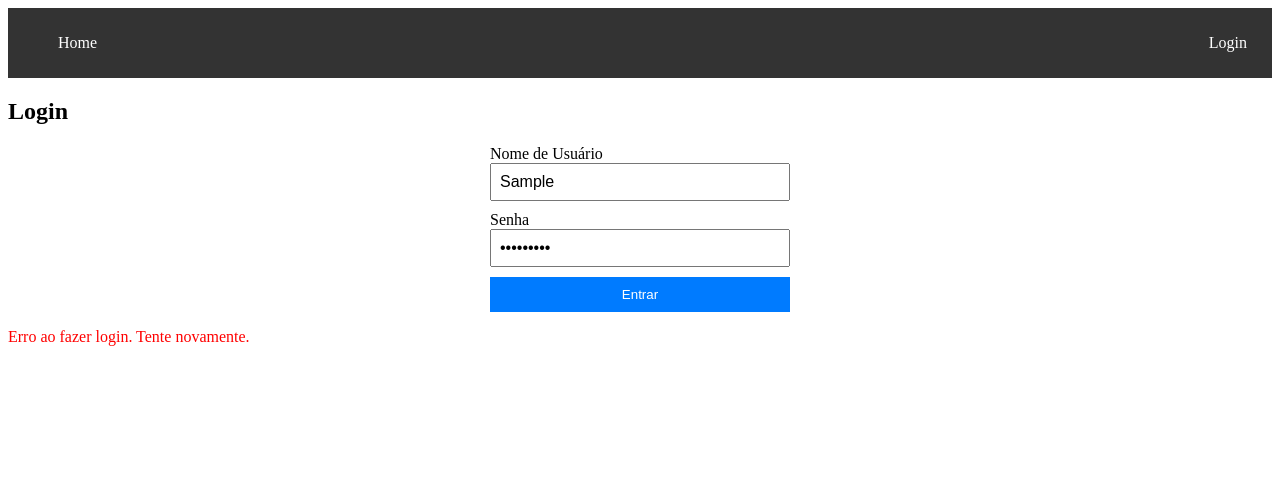
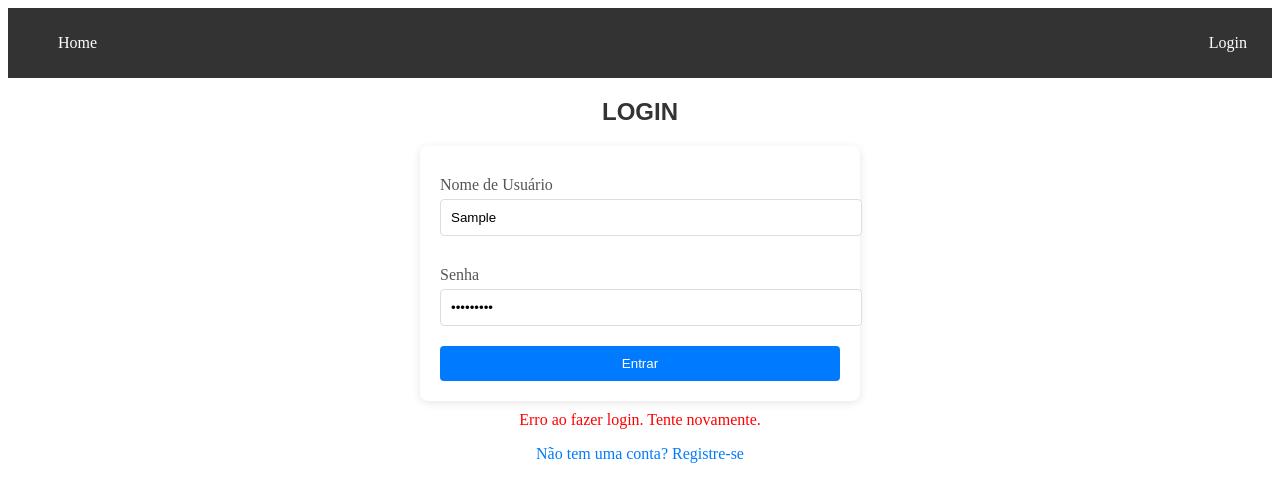
Before and after one commit to GeronimoOlanda/Desafio1_FrontEnd, an Angular app: page /login in a window 1280 px wide. Both pictures are taken after typing "Sample", "Sample123" into the empty fields and a click on the button "Entrar". Shown: the top 502 px of the page. Built offline with nearby package versions, Linux system fonts and the light colour scheme; no server answers.

Commit message:
versão 2.0

```diff
--- a/src/app/pages/login/login.component.css
+++ b/src/app/pages/login/login.component.css
@@ -1,24 +1,72 @@
-form {
-    display: flex;
-    flex-direction: column;
-    max-width: 300px;
-    margin: 0 auto;
+body {
+  background-color: #f4f4f4; /* Cor de fundo suave */
+  font-family: 'Arial', sans-serif; /* Fonte moderna */
+}
+
+h2 {
+  text-align: center; /* Centraliza o título */
+  color: #333; /* Cor do texto */
+  font-family: Arial, Helvetica, sans-serif;
+}
+
+.login-form {
+  max-width: 400px; /* Largura máxima do formulário */
+  margin: 0 auto; /* Centraliza o formulário na página */
+  padding: 20px;
+  background-color: #fff; /* Fundo branco para o formulário */
+  border-radius: 8px; /* Bordas arredondadas */
+  box-shadow: 0 2px 10px rgba(0, 0, 0, 0.1); /* Sombra suave */
+}
+
+label {
+  display: block; /* Exibe os rótulos como blocos */
+  margin: 10px 0 5px; /* Margens para espaçamento */
+  color: #555; /* Cor do texto dos rótulos */
 }
 
 input {
-    margin-bottom: 10px;
-    padding: 8px;
-    font-size: 1rem;
+  width: 100%; /* Largura total */
+  padding: 10px; /* Espaçamento interno */
+  margin-bottom: 20px; /* Espaçamento entre campos */
+  border: 1px solid #ddd; /* Bordas sutis */
+  border-radius: 4px; /* Bordas arredondadas */
+  transition: border 0.3s; /* Transição suave para o foco */
+}
+
+input:focus {
+  border: 1px solid #007bff; /* Cor do foco */
+  outline: none; /* Remove o contorno padrão */
 }
 
 button {
-    padding: 10px;
-    background-color: #007bff;
-    color: white;
-    border: none;
-    cursor: pointer;
+  width: 100%; /* Largura total */
+  padding: 10px; /* Espaçamento interno */
+  background-color: #007bff; /* Cor de fundo do botão */
+  color: white; /* Cor do texto do botão */
+  border: none; /* Remove bordas */
+  border-radius: 4px; /* Bordas arredondadas */
+  cursor: pointer; /* Cursor de ponteiro */
+  transition: background-color 0.3s; /* Transição suave para o hover */
 }
 
-  p {
-    color: red;
+button:hover {
+  background-color: #0056b3; /* Cor do botão ao passar o mouse */
 }
+
+.error-message {
+  color: red; /* Cor da mensagem de erro */
+  text-align: center; /* Centraliza a mensagem */
+  margin-top: 10px; /* Espaçamento acima da mensagem */
+}
+
+.register-link {
+  display: block; /* Exibe como bloco */
+  text-align: center; /* Centraliza o link */
+  margin-top: 15px; /* Espaçamento acima do link */
+  color: #007bff; /* Cor do link */
+  text-decoration: none; /* Remove o sublinhado */
+}
+
+.register-link:hover {
+  text-decoration: underline; /* Sublinha o link ao passar o mouse */
+}
--- a/src/app/pages/login/login.component.html
+++ b/src/app/pages/login/login.component.html
@@ -1,5 +1,5 @@
-<h2>Login</h2>
-<form (ngSubmit)="login()">
+<h2>LOGIN</h2>
+<form (ngSubmit)="login()" class="login-form">
   <label for="username">Nome de Usuário</label>
   <input id="username" type="text" [(ngModel)]="username" name="username" required>
 
@@ -8,4 +8,6 @@
 
   <button type="submit">Entrar</button>
 </form>
-<p *ngIf="errorMessage">{{ errorMessage }}</p>
+
+<p *ngIf="errorMessage" class="error-message">{{ errorMessage }}</p>
+<a href="/registro" class="register-link">Não tem uma conta? Registre-se</a>
--- a/src/app/pages/pagina-inicial/pagina-inicial.component.ts
+++ b/src/app/pages/pagina-inicial/pagina-inicial.component.ts
@@ -1,56 +1,12 @@
-import { Component, OnInit } from '@angular/core';
-import { TarefaService } from '../../services/tarefa.service'; // Importe o serviço de tarefas
-import { Tarefa } from '../../models/tarefa'; // Importe o modelo de tarefa
-import { FormsModule } from '@angular/forms';
-import { CommonModule } from '@angular/common';
+import { Component } from '@angular/core';
+
 @Component({
   selector: 'app-pagina-inicial',
   standalone: true,
-  imports: [FormsModule, CommonModule],
+  imports: [],
   templateUrl: './pagina-inicial.component.html',
-  styleUrls: ['./pagina-inicial.component.css']
+  styleUrl: './pagina-inicial.component.css'
 })
-export class PaginaInicialComponent implements OnInit {
-  tarefas: Tarefa[] = [];
-  novaTarefa: Tarefa = { id: 0, titulo: '', descricao: '', concluida: false }; // Inicialize a nova tarefa
-  paginaAtual: number = 1;
-  tarefasPorPagina: number = 5; // Defina quantas tarefas você deseja por página
+export class PaginaInicialComponent {
 
-  constructor(private tarefaService: TarefaService) {}
-
-  ngOnInit(): void {
-    this.carregarTarefas();
-  }
-
-  carregarTarefas() {
-    this.tarefaService.getTarefas(this.paginaAtual, this.tarefasPorPagina).subscribe(tarefas => {
-      this.tarefas = tarefas;
-    });
-  }
-
-  adicionarTarefa() {
-    this.tarefaService.adicionarTarefa(this.novaTarefa).subscribe(() => {
-      this.carregarTarefas();
-      this.novaTarefa = { id: 0, titulo: '', descricao: '', concluida: false }; // Limpar o formulário
-    });
-  }
-
-  marcarComoConcluida(tarefa: Tarefa) {
-    tarefa.concluida = true;
-    this.tarefaService.atualizarTarefa(tarefa).subscribe(() => {
-      this.carregarTarefas();
-    });
-  }
-
-  atualizarTarefa(tarefa: Tarefa) {
-    this.tarefaService.atualizarTarefa(tarefa).subscribe(() => {
-      this.carregarTarefas();
-    });
-  }
-
-  removerTarefa(tarefa: Tarefa) {
-    this.tarefaService.removerTarefa(tarefa.id).subscribe(() => {
-      this.carregarTarefas();
-    });
-  }
 }
--- a/src/app/pages/registro/registro.component.css
+++ b/src/app/pages/registro/registro.component.css
@@ -1,24 +1,60 @@
-form {
-    display: flex;
-    flex-direction: column;
-    max-width: 300px;
-    margin: 0 auto;
+body {
+  background-color: #f4f4f4; /* Cor de fundo suave */
+  font-family: 'Arial', sans-serif; /* Fonte moderna */
+}
+
+h2 {
+  text-align: center; /* Centraliza o título */
+  color: #333; /* Cor do texto */
+  font-family: Arial, Helvetica, sans-serif;
+}
+
+.register-form {
+  max-width: 400px; /* Largura máxima do formulário */
+  margin: 0 auto; /* Centraliza o formulário na página */
+  padding: 20px;
+  background-color: #fff; /* Fundo branco para o formulário */
+  border-radius: 8px; /* Bordas arredondadas */
+  box-shadow: 0 2px 10px rgba(0, 0, 0, 0.1); /* Sombra suave */
+}
+
+label {
+  display: block; /* Exibe os rótulos como blocos */
+  margin: 10px 0 5px; /* Margens para espaçamento */
+  color: #555; /* Cor do texto dos rótulos */
 }
 
 input {
-    margin-bottom: 10px;
-    padding: 8px;
-    font-size: 1rem;
+  width: 100%; /* Largura total */
+  padding: 10px; /* Espaçamento interno */
+  margin-bottom: 20px; /* Espaçamento entre campos */
+  border: 1px solid #ddd; /* Bordas sutis */
+  border-radius: 4px; /* Bordas arredondadas */
+  transition: border 0.3s; /* Transição suave para o foco */
+}
+
+input:focus {
+  border: 1px solid #007bff; /* Cor do foco */
+  outline: none; /* Remove o contorno padrão */
 }
 
 button {
-    padding: 10px;
-    background-color: #007bff;
-    color: white;
-    border: none;
-    cursor: pointer;
+  width: 100%; /* Largura total */
+  padding: 10px; /* Espaçamento interno */
+  background-color: #007bff; /* Cor de fundo do botão */
+  color: white; /* Cor do texto do botão */
+  border: none; /* Remove bordas */
+  border-radius: 4px; /* Bordas arredondadas */
+  cursor: pointer; /* Cursor de ponteiro */
+  transition: background-color 0.3s; /* Transição suave para o hover */
 }
 
-  p {
-    color: red;
+button:hover {
+  background-color: #0056b3; /* Cor do botão ao passar o mouse */
 }
+
+.error-message {
+  color: red; /* Cor da mensagem de erro */
+  text-align: center; /* Centraliza a mensagem */
+  margin-top: 10px; /* Espaçamento acima da mensagem */
+}
--- a/src/app/pages/registro/registro.component.html
+++ b/src/app/pages/registro/registro.component.html
@@ -1,5 +1,5 @@
-<h2>Registro</h2>
-<form (ngSubmit)="register()">
+<h2>REGISTRAR-SE</h2>
+<form (ngSubmit)="register()" class="register-form">
   <label for="username">Nome de Usuário</label>
   <input id="username" type="text" [(ngModel)]="username" name="username" required>
 
@@ -11,4 +11,5 @@
 
   <button type="submit">Registrar</button>
 </form>
-<p *ngIf="errorMessage">{{ errorMessage }}</p>
+
+<p *ngIf="errorMessage" class="error-message">{{ errorMessage }}</p>
--- /dev/null
+++ b/src/app/pages/tarefas/tarefas.component.html
@@ -0,0 +1,20 @@
+<div>
+    <h2>Lista de Tarefas</h2>
+    <div>
+      <input [(ngModel)]="newTarefa.titulo" placeholder="Título" />
+      <input [(ngModel)]="newTarefa.descricao" placeholder="Descrição" />
+      <button (click)="addTarefa()">Adicionar Tarefa</button>
+    </div>
+
+    <ul>
+      <li *ngFor="let tarefa of tarefas">
+        <span [style.textDecoration]="tarefa.concluida ? 'line-through' : 'none'">
+          {{ tarefa.titulo }} - {{ tarefa.descricao }}
+        </span>
+        <button (click)="toggleConcluida(tarefa)">Marcar como {{ tarefa.concluida ? 'não concluída' : 'concluída' }}</button>
+        <button (click)="deleteTarefa(tarefa.id)">Remover</button>
+      </li>
+    </ul>
+
+    <!-- Implementar paginação aqui, se necessário -->
+  </div>
--- /dev/null
+++ b/src/app/pages/tarefas/tarefas.component.ts
@@ -0,0 +1,51 @@
+import { Component, OnInit } from '@angular/core';
+import { TarefasService } from '../../services/tarefa.service';
+import { Tarefa } from '../../models/tarefa';
+import { FormsModule } from '@angular/forms';
+import { CommonModule } from '@angular/common';
+
+
+@Component({
+  selector: 'app-tarefas',
+  standalone: true,
+  imports: [FormsModule, CommonModule],
+  templateUrl: './tarefas.component.html',
+  styleUrls: ['./tarefas.component.css']
+})
+export class TarefasComponent implements OnInit {
+  tarefas: Tarefa[] = [];
+  page = 1;
+  pageSize = 10;
+  newTarefa: Tarefa = { id: 0, titulo: '', descricao: '', concluida: false, usuarioId: 0 }; // Aqui
+
+  constructor(private tarefasService: TarefasService) { }
+
+  ngOnInit(): void {
+    this.loadTarefas();
+  }
+
+  loadTarefas(): void {
+    this.tarefasService.getTarefas(this.page, this.pageSize).subscribe(tarefas => {
+      this.tarefas = tarefas;
+    });
+  }
+
+  addTarefa(): void {
+    this.newTarefa.usuarioId = 1; // Defina o ID do usuário autenticado aqui (ou de outra forma, se você tiver um serviço de autenticação)
+    this.tarefasService.addTarefa(this.newTarefa).subscribe(() => {
+      this.loadTarefas();
+      this.newTarefa = { id: 0, titulo: '', descricao: '', concluida: false, usuarioId: 0 }; // Reseta os campos
+    });
+  }
+
+  toggleConcluida(tarefa: Tarefa): void {
+    tarefa.concluida = !tarefa.concluida;
+    this.tarefasService.updateTarefa(tarefa).subscribe();
+  }
+
+  deleteTarefa(id: number): void {
+    this.tarefasService.deleteTarefa(id).subscribe(() => {
+      this.loadTarefas();
+    });
+  }
+}
```
Also changed, not shown: src/app/app.routes.ts (+6 -4 lines), src/app/models/tarefa.ts (+7 -0 lines), src/app/services/tarefa.service.ts (+27 -12 lines), src/app/pages/tarefas/tarefas.component.css (added), 1 other file (tests, documents, lock files or other folders). Lines whose indentation alone changed are shown as unchanged.
